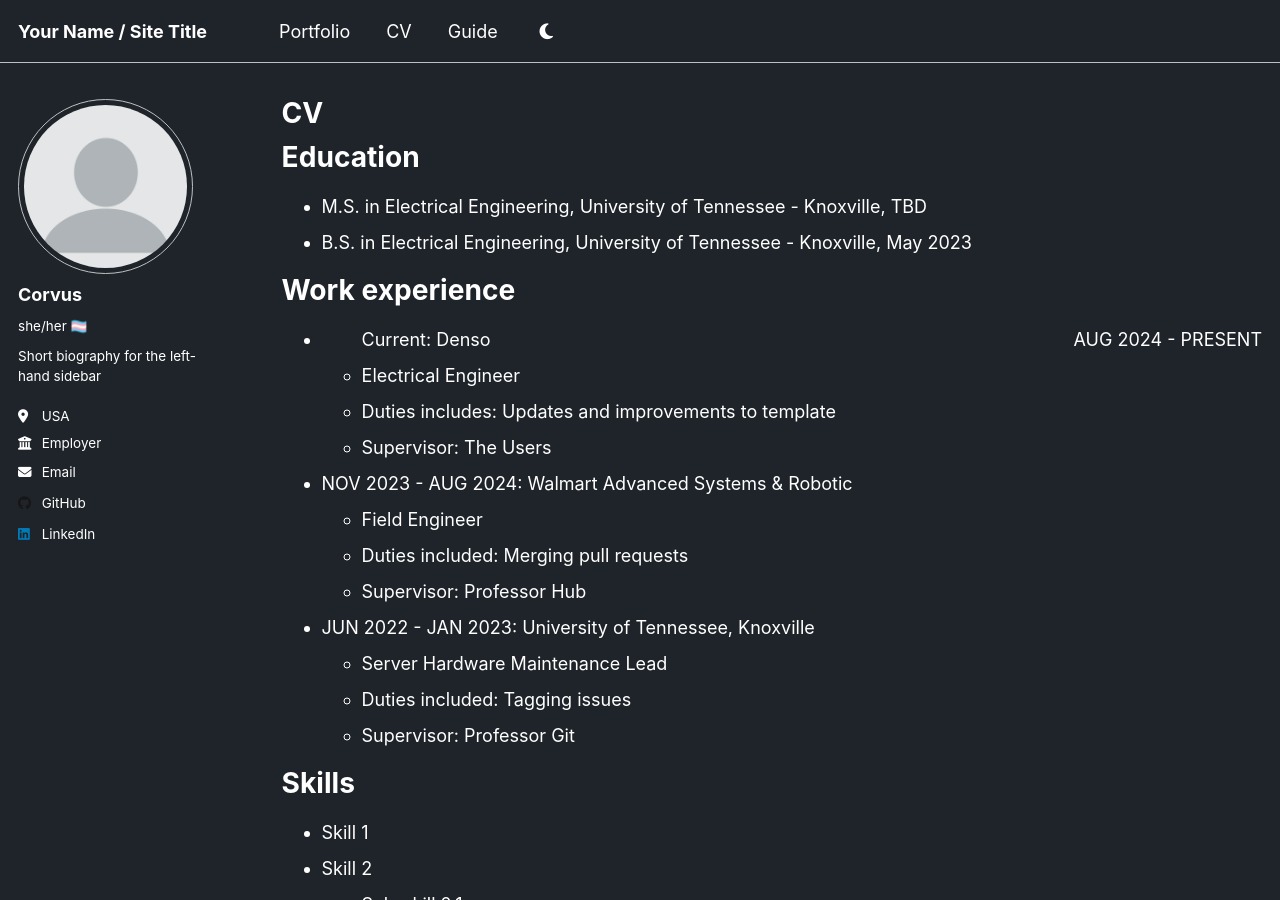
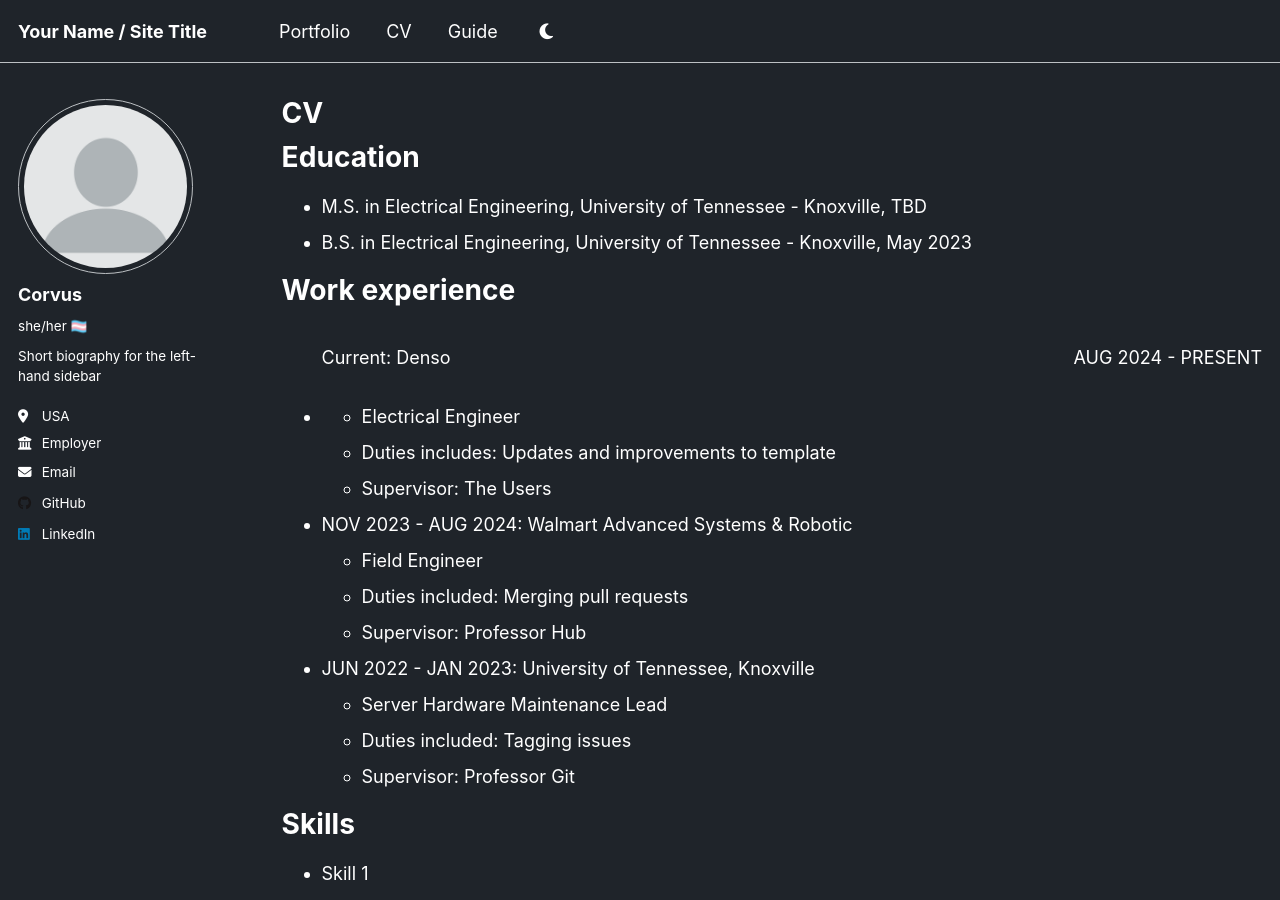
Before and after one commit to Corvus-Callosum/corvus-callosum.github.io, a Jekyll site: the page built from _pages/cv.md, in a window 1280 px wide and 900 px high. Built offline with Jekyll 4.4.1, drawn with Linux system fonts in a browser that asks for light colours.

Commit message:
Update cv.md

```diff
--- a/_pages/cv.md
+++ b/_pages/cv.md
@@ -16,7 +16,7 @@ Education
 
 Work experience
 ======
-* <ul><li style="display: flex; justify-content: space-between;"><span>Current: Denso</span><span>AUG 2024 - PRESENT</span></li></ul>
+* <p style="float: left;">Current: Denso</p><p style="float: right;">AUG 2024 - PRESENT</p><div style="clear: both;"></div>
   * Electrical Engineer
   * Duties includes: Updates and improvements to template
   * Supervisor: The Users
```
